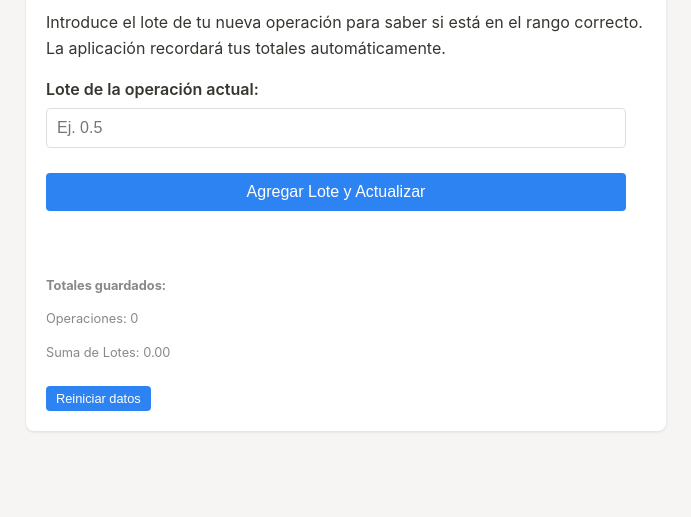
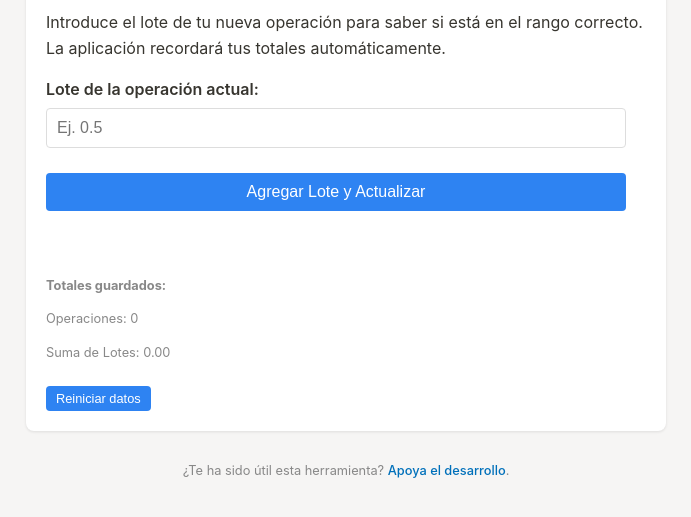
Before and after one commit to fuegoxxx/widget-noctorial-trading, a plain HTML site: page index.html in a window 1280 px wide. Shown: the part 115-632 px from the top of the page, without its empty margins (294-985 px from the left). Drawn offline with Linux system fonts and the light colour scheme.

Commit message:
Update index.html

```diff
--- a/index.html
+++ b/index.html
@@ -251,5 +251,10 @@
         showLastAnalysis();
 
     </script>
+
+         <div style="text-align: center; margin-top: 30px; font-size: 0.8em; color: #888;">
+        <p>¿Te ha sido útil esta herramienta? <a href="https://paypal.me/necesitoverdes" target="_blank" style="color: #0070ba; text-decoration: none; font-weight: 500;">Apoya el desarrollo</a>.</p>
+    </div>
+
 </body>
 </html>
```
